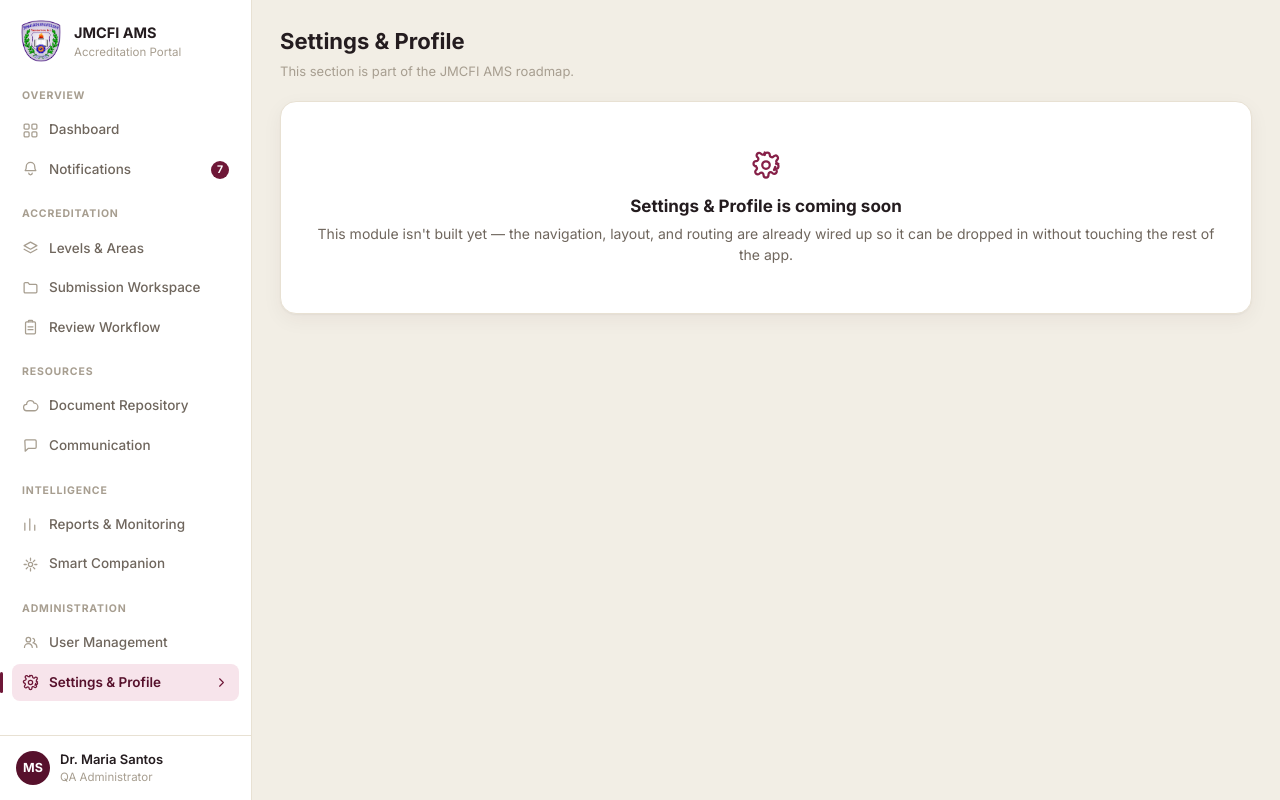
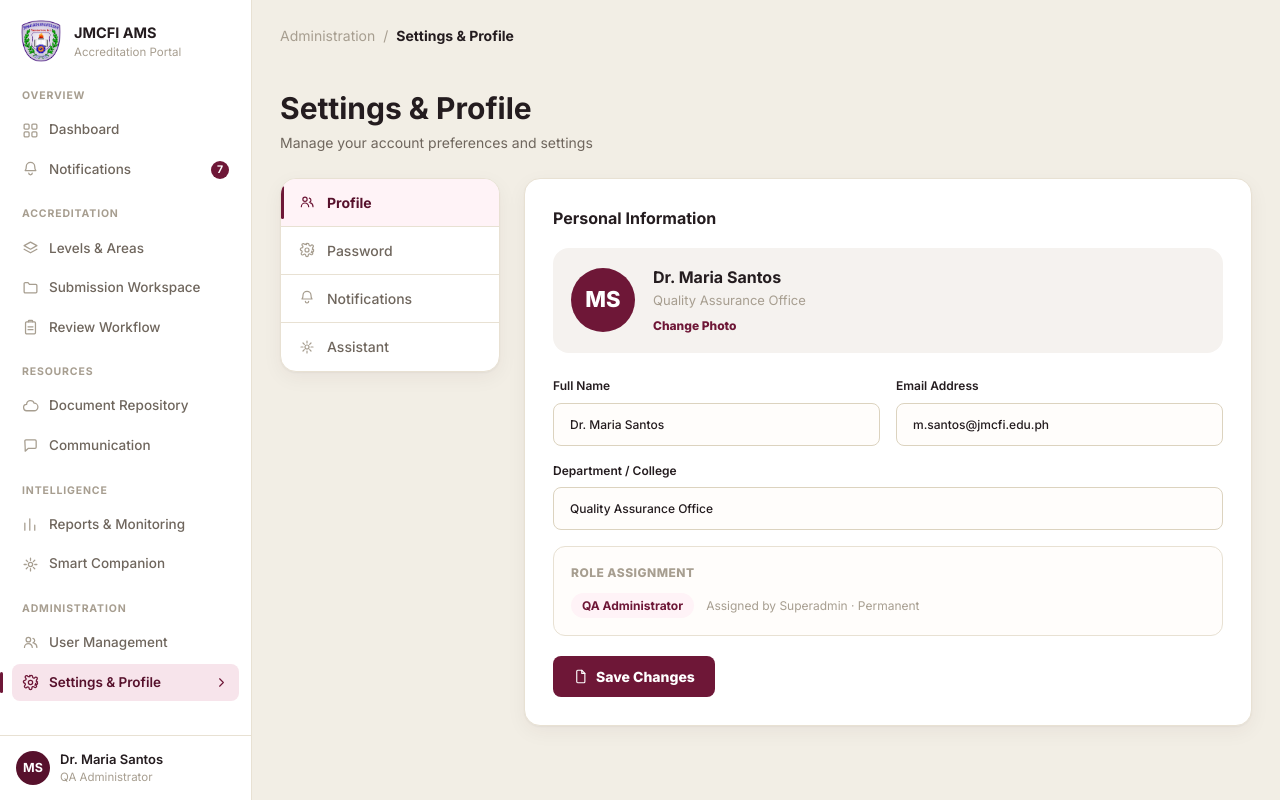
Before and after one commit to Ashhh02/accreditation_management_system, a Django app: page /account/settings/ in a window 1280 px wide. Run offline with Django 5.2, Linux system fonts and the light colour scheme.

Commit message:
add settings profile page

```diff
--- a/accounts/templates/accounts/settings_profile.html
+++ b/accounts/templates/accounts/settings_profile.html
@@ -1,4 +1,75 @@
 {% extends 'base.html' %}
+{% load static nav_extras %}
+
+{% block extra_css %}
+  <link rel="stylesheet" href="{% static 'css/settings_profile.css' %}">
+{% endblock %}
+
 {% block content %}
-  {% include 'partials/_placeholder.html' with icon_name='settings' %}
+  <div class="settings-page">
+    <div class="settings-breadcrumb">
+      <span>Administration</span>
+      <span>/</span>
+      <strong>Settings & Profile</strong>
+    </div>
+
+    <header class="settings-header">
+      <h1>Settings & Profile</h1>
+      <p>Manage your account preferences and settings</p>
+    </header>
+
+    <section class="settings-layout">
+      <aside class="settings-tabs" aria-label="Settings sections">
+        {% for tab in settings_tabs %}
+          <button type="button" class="settings-tab{% if tab.active %} is-active{% endif %}">
+            {% icon tab.icon %}
+            <span>{{ tab.label }}</span>
+          </button>
+        {% endfor %}
+      </aside>
+
+      <form class="profile-card">
+        <h2>Personal Information</h2>
+
+        <div class="profile-hero">
+          <div class="profile-avatar">{{ profile.initials }}</div>
+          <div>
+            <h3>{{ profile.name }}</h3>
+            <p>{{ profile.office }}</p>
+            <button type="button">Change Photo</button>
+          </div>
+        </div>
+
+        <div class="field-grid">
+          <label>
+            <span>Full Name</span>
+            <input type="text" value="{{ profile.name }}">
+          </label>
+
+          <label>
+            <span>Email Address</span>
+            <input type="email" value="{{ profile.email }}">
+          </label>
+        </div>
+
+        <label class="full-field">
+          <span>Department / College</span>
+          <input type="text" value="{{ profile.office }}">
+        </label>
+
+        <section class="role-assignment">
+          <h3>Role Assignment</h3>
+          <div>
+            <span class="role-chip">{{ profile.role }}</span>
+            <p>{{ profile.assignment }}</p>
+          </div>
+        </section>
+
+        <button type="button" class="save-settings-btn">
+          {% icon 'file' %}
+          <span>Save Changes</span>
+        </button>
+      </form>
+    </section>
+  </div>
 {% endblock %}
--- a/accounts/views.py
+++ b/accounts/views.py
@@ -116,4 +116,26 @@ class UserManagementView(TemplateView):
 
 class SettingsProfileView(TemplateView):
     template_name = 'accounts/settings_profile.html'
-    extra_context = {'page_title': 'Settings & Profile'}
+
+    def get_context_data(self, **kwargs):
+        context = super().get_context_data(**kwargs)
+        context.update(
+            {
+                'page_title': 'Settings & Profile',
+                'settings_tabs': [
+                    {'label': 'Profile', 'icon': 'users', 'active': True},
+                    {'label': 'Password', 'icon': 'settings', 'active': False},
+                    {'label': 'Notifications', 'icon': 'bell', 'active': False},
+                    {'label': 'Assistant', 'icon': 'sparkle', 'active': False},
+                ],
+                'profile': {
+                    'initials': 'MS',
+                    'name': 'Dr. Maria Santos',
+                    'office': 'Quality Assurance Office',
+                    'email': 'm.santos@jmcfi.edu.ph',
+                    'role': 'QA Administrator',
+                    'assignment': 'Assigned by Superadmin · Permanent',
+                },
+            }
+        )
+        return context
--- /dev/null
+++ b/static/css/settings_profile.css
@@ -0,0 +1,268 @@
+.settings-page {
+  width: 100%;
+}
+
+.settings-breadcrumb {
+  display: flex;
+  align-items: center;
+  gap: 8px;
+  margin-bottom: 46px;
+  color: var(--color-text-faint);
+  font-size: 14px;
+}
+
+.settings-breadcrumb strong {
+  color: var(--color-text);
+}
+
+.settings-header {
+  margin-bottom: 24px;
+}
+
+.settings-header h1 {
+  font-size: 30px;
+  line-height: 1.1;
+}
+
+.settings-header p {
+  margin-top: 8px;
+  color: var(--color-text-muted);
+}
+
+.settings-layout {
+  display: grid;
+  grid-template-columns: 220px minmax(0, 760px);
+  gap: 24px;
+  align-items: start;
+}
+
+.settings-tabs,
+.profile-card {
+  border: 1px solid var(--color-border);
+  border-radius: var(--radius-lg);
+  background: var(--color-surface);
+  box-shadow: var(--shadow-card);
+}
+
+.settings-tabs {
+  overflow: hidden;
+}
+
+.settings-tab {
+  width: 100%;
+  min-height: 48px;
+  display: flex;
+  align-items: center;
+  gap: 12px;
+  padding: 0 18px;
+  border: 0;
+  border-bottom: 1px solid var(--color-border);
+  background: transparent;
+  color: var(--color-text-muted);
+  text-align: left;
+  font-weight: 500;
+  position: relative;
+}
+
+.settings-tab:last-child {
+  border-bottom: 0;
+}
+
+.settings-tab .icon {
+  width: 16px;
+  height: 16px;
+  color: var(--color-text-faint);
+}
+
+.settings-tab.is-active {
+  background: #fff3f7;
+  color: var(--maroon-800);
+  font-weight: 700;
+}
+
+.settings-tab.is-active::before {
+  content: '';
+  position: absolute;
+  left: 0;
+  top: 7px;
+  bottom: 7px;
+  width: 3px;
+  border-radius: var(--radius-pill);
+  background: var(--maroon-700);
+}
+
+.settings-tab.is-active .icon {
+  color: var(--maroon-700);
+}
+
+.profile-card {
+  padding: 28px;
+}
+
+.profile-card h2 {
+  margin-bottom: 18px;
+  font-size: 16px;
+}
+
+.profile-hero {
+  min-height: 98px;
+  display: flex;
+  align-items: center;
+  gap: 18px;
+  margin-bottom: 24px;
+  padding: 18px;
+  border-radius: var(--radius-lg);
+  background: #f5f2ef;
+}
+
+.profile-avatar {
+  width: 64px;
+  height: 64px;
+  display: flex;
+  align-items: center;
+  justify-content: center;
+  flex-shrink: 0;
+  border-radius: 50%;
+  background: var(--maroon-700);
+  color: #fff;
+  font-size: 22px;
+  font-weight: 800;
+}
+
+.profile-hero h3 {
+  font-size: 16px;
+}
+
+.profile-hero p {
+  margin-top: 2px;
+  color: var(--color-text-faint);
+  font-size: 13px;
+}
+
+.profile-hero button {
+  margin-top: 8px;
+  padding: 0;
+  border: 0;
+  background: transparent;
+  color: var(--maroon-700);
+  font-size: 12px;
+  font-weight: 800;
+}
+
+.field-grid {
+  display: grid;
+  grid-template-columns: repeat(2, minmax(0, 1fr));
+  gap: 16px;
+  margin-bottom: 16px;
+}
+
+.field-grid label,
+.full-field {
+  display: grid;
+  gap: 8px;
+  color: var(--color-text);
+  font-size: 12px;
+  font-weight: 600;
+}
+
+.field-grid input,
+.full-field input {
+  width: 100%;
+  height: 43px;
+  padding: 0 16px;
+  border: 1px solid var(--color-border-strong);
+  border-radius: var(--radius-sm);
+  background: #fffdfb;
+  color: var(--color-text);
+  font: inherit;
+  font-weight: 500;
+}
+
+.role-assignment {
+  margin-top: 16px;
+  padding: 17px;
+  border: 1px solid var(--color-border);
+  border-radius: var(--radius-md);
+  background: #fffdfb;
+}
+
+.role-assignment h3 {
+  margin-bottom: 12px;
+  color: var(--color-text-faint);
+  font-size: 12px;
+  font-weight: 800;
+  letter-spacing: 0.04em;
+  text-transform: uppercase;
+}
+
+.role-assignment div {
+  display: flex;
+  align-items: center;
+  gap: 12px;
+  flex-wrap: wrap;
+}
+
+.role-assignment p {
+  color: var(--color-text-faint);
+  font-size: 12px;
+}
+
+.role-chip {
+  display: inline-flex;
+  align-items: center;
+  min-height: 25px;
+  padding: 0 11px;
+  border-radius: var(--radius-pill);
+  background: #fff3f7;
+  color: var(--maroon-700);
+  font-size: 12px;
+  font-weight: 700;
+}
+
+.save-settings-btn {
+  min-height: 41px;
+  display: inline-flex;
+  align-items: center;
+  gap: 8px;
+  margin-top: 20px;
+  padding: 0 20px;
+  border: 0;
+  border-radius: var(--radius-sm);
+  background: var(--maroon-700);
+  color: #fff;
+  font-weight: 800;
+}
+
+.save-settings-btn .icon {
+  width: 15px;
+  height: 15px;
+}
+
+@media (max-width: 1100px) {
+  .settings-layout {
+    grid-template-columns: 190px minmax(0, 1fr);
+  }
+}
+
+@media (max-width: 780px) {
+  .settings-breadcrumb {
+    margin-bottom: 28px;
+  }
+
+  .settings-layout {
+    grid-template-columns: 1fr;
+  }
+
+  .settings-tabs {
+    display: grid;
+    grid-template-columns: repeat(2, minmax(0, 1fr));
+  }
+
+  .settings-tab {
+    border-right: 1px solid var(--color-border);
+  }
+
+  .field-grid {
+    grid-template-columns: 1fr;
+  }
+}
```
